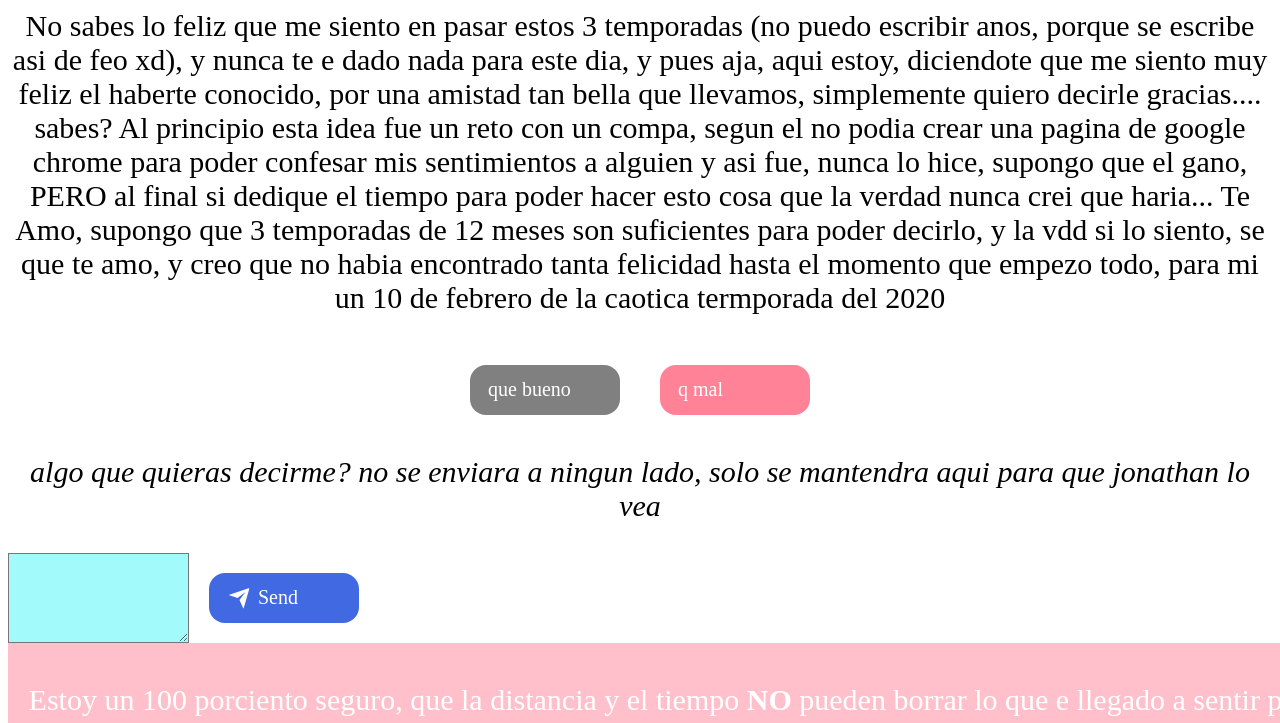
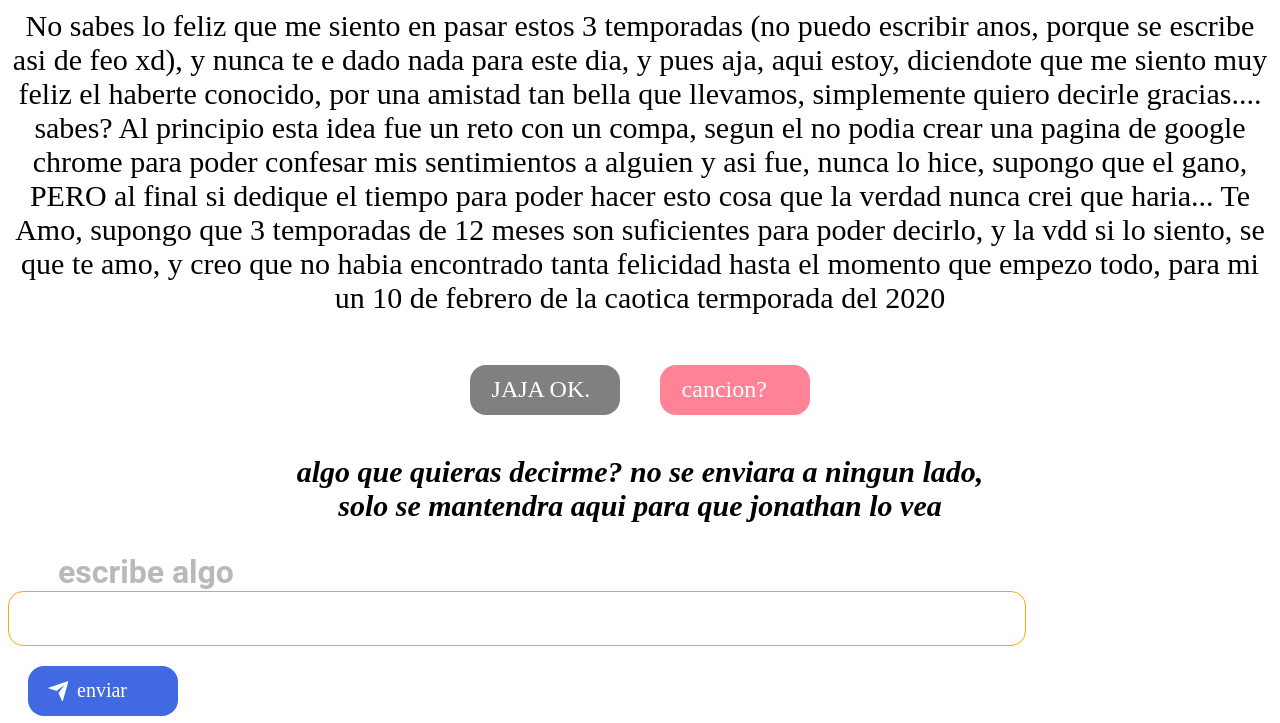
Before and after one commit to PandaGamer972/pandagamer972.github.io, a plain HTML site: page index.html in a window 1280 px wide. Shown: the part 225-948 px from the top of the page. Drawn offline with Linux system fonts and the light colour scheme.

Commit message:
innitial commit

```diff
--- a/index.html
+++ b/index.html
@@ -16,21 +16,27 @@
 
 
     <div id="container">
-    <button id="no-amo-button">que bueno</button>
-    <button id="si-amo-button">q mal</button>
+    <button id="no-amo-button">JAJA OK.</button>
+    <button id="si-amo-button">cancion?</button>
   </div>
 
 
 
   <div id="texto-sec">
-  <p>algo que quieras decirme? no se enviara a ningun lado, solo se mantendra aqui para que jonathan lo vea</p>
+  <p>algo que quieras decirme? no se enviara a ningun lado,
+    <br>solo se mantendra aqui para que jonathan lo vea</p>
   </div>
 
+ <section class="escribe-algo">
+
+    <div id="contenedor">
+      <label>escribe algo</label>
+      <div class="texto" contenteditable="true"></div>
     </div>
 
 
- <div class="response-box">
-  <textarea id="response-text"></textarea>
+
+
     <button>
       <div class="svg-wrapper-1">
         <div class="svg-wrapper">
@@ -40,9 +46,13 @@
           </svg>
         </div>
       </div>
-    <span>Send</span>
+      <span>enviar</span>
     </button>
-</div>
+    <p>enrealidad no sirve de mucho el enviar...</p>
+ </section>
+
+
+
 
 
   <script>
--- a/styles.css
+++ b/styles.css
@@ -10,7 +10,7 @@ h1 {
   button {
     width: 150px;
     height: 50px;
-    font-size: 20px;
+    font-size: 700px;
     margin: 20px;
   }
 
@@ -18,31 +18,29 @@ h1 {
   #no-amo-button {
     background-color: gray;
     color: white;
+    font-size: 1.5rem;
   }
 
-  .response-box{
-  background-color: rgb(255, 255, 255,1);
-  display: flex;
-  text-align: justify;
-  }
-  #response-text {
-    background-color: rgb(162, 250, 250);
-    font-style: inherit;
-    justify-content:center;
-
+#texto-sec{
+    text-align: center;
+    color: rgb(44, 75, 176);
+    font-weight: bold;
+    font-size: 4rem;
   }
 
 #video {
   display: flex;
   align-content: center;
   width: max-content;
-height: max-content;
+  height: max-content;
 }
 
   /* Estilos para el botón "También te amo" */
   #si-amo-button {
     background-color: rgb(255, 130, 151);
     color: white;
+    font-size: 1.5rem;
+    align-content: center;
   }
 
   /* Estilos para el contenedor principal */
@@ -52,11 +50,9 @@ height: max-content;
   }
 
   #texto-sec {
-
-display: flex;
-align-content: center;
-text-shadow: 0.25em;
-font-style: italic;
+  align-content: center;
+  text-shadow: 0.25em;
+  font-style: italic;
 }
 
 
@@ -77,11 +73,75 @@ font-style: italic;
     position: absolute;
     bottom: 10;
     width: 100%;
+    margin: 0;
+
+  }
+
+  /* caja para escribir algo*/
+
+
+  #contenedor{
+    display: inline-block;
+    min-width: 1000px;
+    height: fit-content ;
+  }
+
+  #texto{
+    background-color: rgba(146, 146, 146, 0.357);
+    width: 100%;
+    height: 100%;
+    border: 1.5px solid rgb(209, 165, 85);
+  }
+
+
+  label{
+    position:relative;
+    left: 50px;
+    pointer-events: none;
+    transition: 150ms cubic-bezier(.4, 0, .2, 1);
+    transform: translateY(1rem);
+    font-family: 'Roboto', sans-serif;
+    font-weight: 600;
+    color: rgba(61, 60, 60, 0.361);
+    font-size: 2rem;
 
   }
 
 
+
+
+  .texto{
+    border: solid 1.5px orange;
+    border-radius: 15px;
+    background: none;
+    padding: .5rem;
+    font-size: 2rem;
+    transition: 150ms cubic-bezier(.4, 0, .2, 1);
+    width: 1000px;
+    height: fit-content;
+
+  }
+
+
+  	.texto:focus{
+    outline: none;
+    border: 1.5px solid lightsteelblue;
+
+
+  }
+
+    .texto:focus ~ label{
+    transform: translateY(-50%) scale(1.1);
+    background: rgb(255, 255, 255);
+    color: rgb(92, 92, 92);
+  }
+
+
+p{
+  color: black;
+}
   button {
+
     font-family: inherit;
     font-size: 20px;
     background: royalblue;
```
Lines whose indentation alone changed are shown as unchanged.
